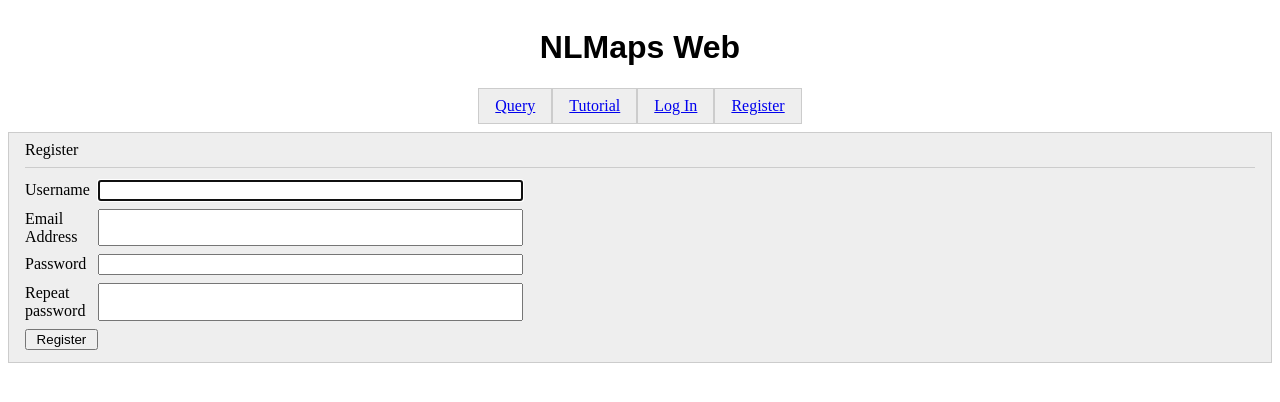
After one commit to Simon-Will/nlmaps-web, a Flask app: page /register in a window 1280 px wide. The commit adds this page. Shown: the top 402 px of the page. Run offline with Flask 2, Linux system fonts and the light colour scheme; some libraries are stand-ins or nearby versions.

Commit message:
Implement basic registering flow

```diff
--- a/nlmapsweb/app.py
+++ b/nlmapsweb/app.py
@@ -99,9 +99,7 @@ def init_views(app: Flask) -> None:
 
     with app.app_context():
         from nlmapsweb import views
-
         imported = [v for v in views.__dict__ if not v.startswith('_')]
-
         app.logger.info('Views initialized.')
 
 
--- a/nlmapsweb/forms/__init__.py
+++ b/nlmapsweb/forms/__init__.py
@@ -1,4 +1,4 @@
 from .feedback import FeedbackCreateForm, FeedbackEditForm, FeedbackExportForm
-from .login import LoginForm
+from .login import LoginForm, RegisterForm
 from .parsing_model import AdminParsingModelForm, ParsingModelForm
 from .query import DiagnoseForm, QueryFeaturesForm, MrlQueryForm, NlQueryForm
--- a/nlmapsweb/forms/login.py
+++ b/nlmapsweb/forms/login.py
@@ -1,9 +1,77 @@
 from wtforms import PasswordField, StringField
-from wtforms.validators import DataRequired
+from wtforms.fields.html5 import EmailField
+from wtforms.validators import DataRequired, Length, ValidationError
 
 from nlmapsweb.forms.base import BaseForm
+from nlmapsweb.models import User
 
 
 class LoginForm(BaseForm):
     name = StringField('Username', validators=[DataRequired()])
     password = PasswordField('Password', validators=[DataRequired()])
+
+
+class RegisterForm(BaseForm):
+    name = StringField(
+        'Username',
+        validators=[DataRequired(), Length(min=2, max=99)],
+        render_kw={
+            'pattern': r'[abcdefghijklmnopqrstuvwxyz_.-]{2,99}',
+            'title': ('Length should be 2-99. Allowed characters:'
+                      ' abcdefghijklmnopqrstuvwxyz_.-'),
+        },
+    )
+
+    email = EmailField(
+        'Email Address',
+        validators=[DataRequired()]
+    )
+
+    password = PasswordField(
+        'Password',
+        validators=[DataRequired(), Length(min=8)],
+        render_kw={'minlength': '8'},
+    )
+
+    password2 = PasswordField(
+        'Repeat password',
+        validators=[DataRequired()],
+        render_kw={'minlength': '8'},
+    )
+
+    def validate_name(self, field):
+        wanted_name = field.data
+
+        allowed_chars = 'abcdefghijklmnopqrstuvwxyz_.-'
+        if any(c not in allowed_chars for c in wanted_name):
+            raise ValidationError(
+                'Only the lower case characters {} are allowed in the name.'
+                .format(allowed_chars)
+            )
+
+        if User.query.filter_by(name=wanted_name).first():
+            raise ValidationError('Name {} is already taken.'
+                                  .format(wanted_name))
+
+    def validate_email(self, field):
+        wanted_email = field.data
+        if User.query.filter_by(name=wanted_email).first():
+            raise ValidationError('Email {} is already taken.'
+                                  .format(wanted_email))
+
+    def validate_password(self, field):
+        password = field.data
+        password2 = self.password2.data
+        if not password == password2:
+            raise ValidationError('The given passwords do not match.')
+
+
+class ChangePasswordForm(BaseForm):
+    password = PasswordField('Password', validators=[DataRequired()])
+    password2 = PasswordField('Repeat password', validators=[DataRequired()])
+
+    def validate_password(self, field):
+        password = field.data
+        password2 = self.password2.data
+        if not password == password2:
+            raise ValidationError('The given passwords do not match.')
--- a/nlmapsweb/forms/query.py
+++ b/nlmapsweb/forms/query.py
@@ -152,10 +152,8 @@ class QueryFeaturesForm(BaseForm):
                 success = False
                 if not isinstance(self.maxdist.errors, list):
                     self.maxdist.errors = []
-                self.maxdist.errors.append(
-                    'This field is required.')
+                self.maxdist.errors.append('This field is required.')
         return success
-
 
     def get_features(self):
         features = {
--- a/nlmapsweb/templates/_macros.html
+++ b/nlmapsweb/templates/_macros.html
@@ -9,3 +9,11 @@
 <link href="{{ url_for('static', filename=static_path) }}" rel="stylesheet"  type="text/css">
 {% endif %}
 {% endmacro %}
+
+
+{% macro flashed_message(message, css_class='bg-success') %}
+<div class="flashed-message {{ css_class }}">
+    <span class="flashed-message-content">{{ message }}</span>
+    <button class="flashed-message-remove-button" onclick="this.parentElement.remove()">✖</button>
+</div>
+{% endmacro %}
--- a/nlmapsweb/templates/base.html
+++ b/nlmapsweb/templates/base.html
@@ -58,6 +58,7 @@
                 <span>👤 {{ current_user.name }}</span>
                 {% else %}
                 <a class="nav-element" href="{{ url_for('login') }}">Log In</a>
+                <a class="nav-element" href="{{ url_for('register') }}">Register</a>
                 {% endif %}
             </nav>
         </div>
@@ -65,7 +66,11 @@
 
         {#- Main Wrapper #}
         <div id="wrapper">
-            <div id="flash-container"></div>
+            <div id="flash-container">
+                {% for category, message in get_flashed_messages(with_categories=true) %}
+                {{ M.flashed_message(message, 'bg-danger' if category == 'error' else 'bg-success') }}
+                {% endfor %}
+            </div>
             {% block main %}
             {% block content %}{% endblock %}
             {% endblock %}
--- /dev/null
+++ b/nlmapsweb/templates/register.html
@@ -0,0 +1,21 @@
+{% extends 'base.html' %}
+
+{% set page = 'register' %}
+
+{% block content %}
+<div class="row block">
+    <div class="block-header">
+        <span class="block-title">Register</span>
+    </div>
+    <div class="block-body">
+        <form class="form-grid" method="post">
+            {{ form.hidden_tag() }}
+            {{ form.name.label }}{{ form.name(size=50, autofocus=True) }}
+            {{ form.email.label }}{{ form.email(size=50) }}
+            {{ form.password.label }}{{ form.password(size=50) }}
+            {{ form.password2.label }}{{ form.password2(size=50) }}
+            <input type="submit" value="Register">
+        </form>
+    </div>
+</div>
+{% endblock %}
--- a/nlmapsweb/views/login.py
+++ b/nlmapsweb/views/login.py
@@ -1,8 +1,9 @@
 from flask_login import current_user, login_required, login_user, logout_user
-from flask import current_app, redirect, render_template, request, url_for
+from flask import (current_app, flash, redirect, render_template, request,
+                   url_for)
 
-from nlmapsweb.forms import LoginForm
-
+from nlmapsweb.app import db
+from nlmapsweb.forms import LoginForm, RegisterForm
 from nlmapsweb.models import User
 
 
@@ -15,6 +16,7 @@ def login():
     if form.validate_on_submit():
         user = User.query.filter_by(name=form.name.data).first()
         if user is None or not user.check_password_hash(form.password.data):
+            flash('Login failed.', 'error')
             return redirect(url_for('login'))
         login_user(user, remember=True)
         return redirect(url_for('query'))
@@ -27,3 +29,26 @@ def login():
 def logout():
     logout_user()
     return redirect(url_for('query'))
+
+
+@current_app.route('/register', methods=['GET', 'POST'])
+def register():
+    if current_user.is_authenticated:
+        return redirect(url_for('query'))
+
+    form = RegisterForm()
+    if form.validate_on_submit():
+        data = form.get_data()
+        user = User(name=data['name'], email=data['email'])
+        user.set_password(data['password'])
+        db.session.add(user)
+        db.session.commit()
+        login_user(user, remember=True)
+        return redirect(url_for('query'))
+
+    for error in form.formatted_errors:
+        flash(error, 'error')
+
+    form.password.process_data('')
+    form.password2.process_data('')
+    return render_template('register.html', form=form)
```
Also changed, not shown: migrations/versions/b0e65c0c4b55_add_email_to_user_and_change_password_.py (added, +28 -0 lines), nlmapsweb/models/users.py (+15 -5 lines).
